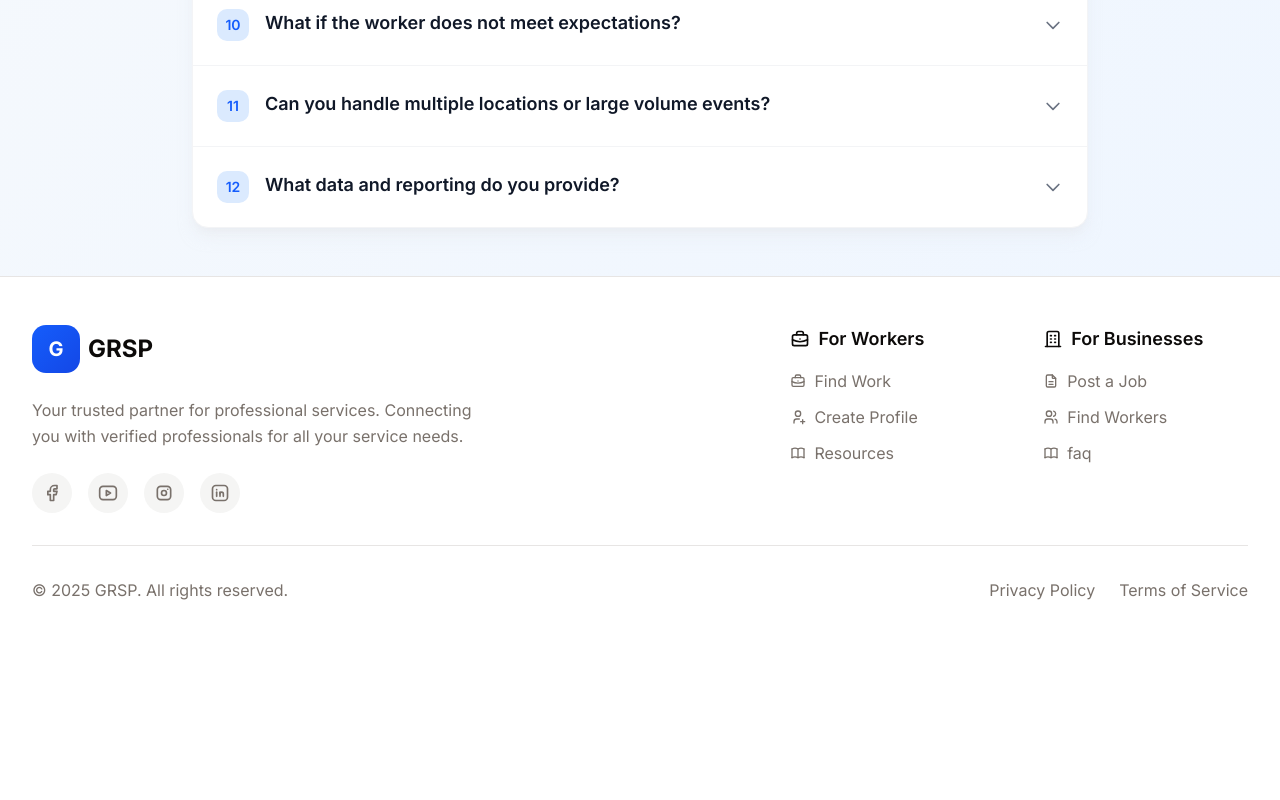
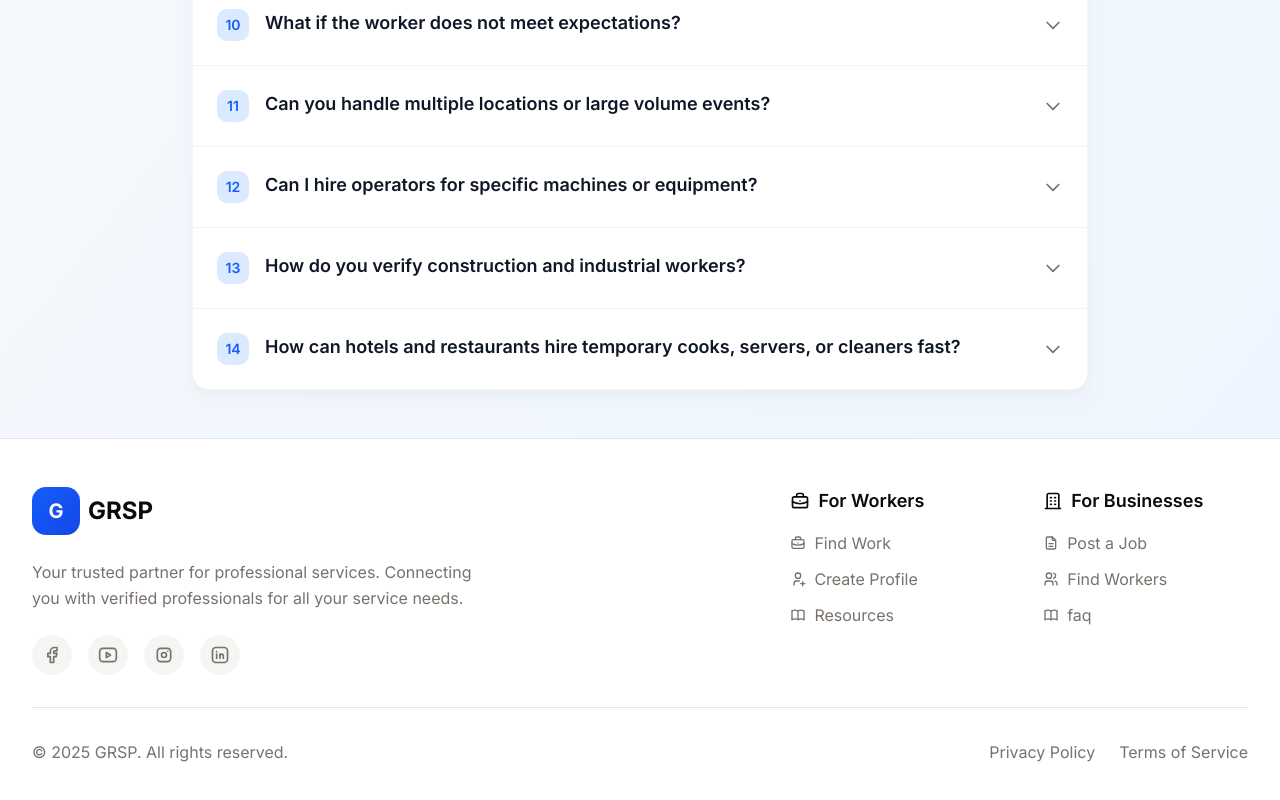
Before and after one commit to Harsh16gupta/businessgrsp, a Next.js app: page /faq in a window 1280 px wide. Shown: the part 1213-2013 px from the top of the page. Before the commit the page ends 1863 px from the top, so only its background shows below. Built offline with nearby package versions, Linux system fonts and the light colour scheme.

Commit message:
fixed bug

```diff
--- a/app/(root)/faq/page.tsx
+++ b/app/(root)/faq/page.tsx
@@ -80,8 +80,18 @@ export default function GRSWorkerFAQs() {
     },
     {
       id: 'q12',
-      question: 'What data and reporting do you provide?',
-      answer: 'We provide dashboards showing shift fill rates, worker ratings, cost per shift, repeat worker metrics, no-show statistics, worker profile usage, and cost-savings analytics. This helps you measure ROI and optimise future staffing. Our tech-platform approach (similar to Meraqui\'s Workforce OS) makes this possible.'
+      question: 'Can I hire operators for specific machines or equipment?',
+      answer: 'Yes. GRS Worker provides trained operators for CNC, lathe, press, packaging, injection molding, Turbine, boiler, and forklift machines. We also ensure that operators are safety-trained and experienced.'
+    },
+    {
+      id: 'q13',
+      question: 'How do you verify construction and industrial workers?',
+      answer: 'Every worker’s Aadhaar ID, trade skill, experience certificate, and safety training are verified. For certain categories, we also check site-safety and PPE compliance'
+    },
+    {
+      id: 'q14',
+      question: 'How can hotels and restaurants hire temporary cooks, servers, or cleaners fast?',
+      answer: 'Through GRS Worker, hospitality businesses can instantly book temporary cooks, bartenders, dishwashers, room boys, servers, and housekeeping staff. We provide verified, experienced workers ready for events, peak seasons, or daily operations.'
     }
   ];
 
--- a/app/(root)/worker/page.tsx
+++ b/app/(root)/worker/page.tsx
@@ -143,7 +143,7 @@ export default function WorkerRegistrationPage() {
 
                 {/* CTA Button */}
                 <motion.a
-                  href=""
+                  href="https://grsworker.com/worker-register"
                   whileHover={{ scale: 1.05 }}
                   whileTap={{ scale: 0.95 }}
                   className="inline-flex items-center justify-center w-full bg-gradient-to-r from-blue-600 to-blue-700 hover:from-blue-700 hover:to-blue-800 text-white font-semibold py-4 px-8 rounded-2xl shadow-lg hover:shadow-xl transition-all duration-300 group/btn"
@@ -215,7 +215,7 @@ export default function WorkerRegistrationPage() {
 
                 {/* CTA Button */}
                 <motion.a
-                  href="/register/business-worker"
+                  href="/"
                   whileHover={{ scale: 1.05 }}
                   whileTap={{ scale: 0.95 }}
                   className="inline-flex items-center justify-center w-full bg-gradient-to-r from-slate-700 to-slate-800 hover:from-slate-800 hover:to-slate-900 text-white font-semibold py-4 px-8 rounded-2xl shadow-lg hover:shadow-xl transition-all duration-300 group/btn"
--- a/components/ui/Footer.tsx
+++ b/components/ui/Footer.tsx
@@ -110,7 +110,7 @@ export default function Footer() {
                     </Link>
                   </li>
                   <li>
-                    <Link href="/" className="text-base text-muted-foreground hover:text-foreground transition-colors duration-200 flex items-center gap-2">
+                    <Link href="/requirement-form" className="text-base text-muted-foreground hover:text-foreground transition-colors duration-200 flex items-center gap-2">
                       <IconUsers className="w-4 h-4" />
                       Find Workers
                     </Link>
```
